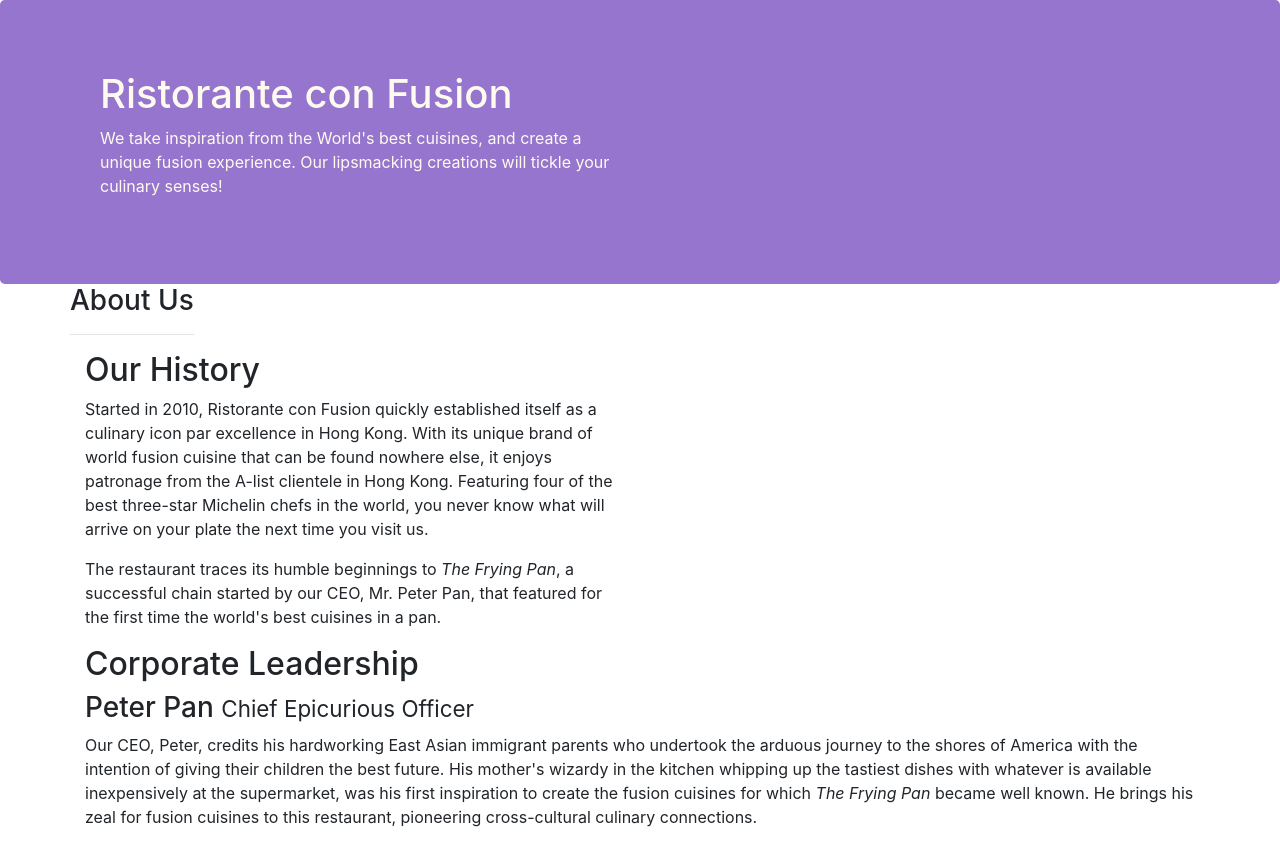
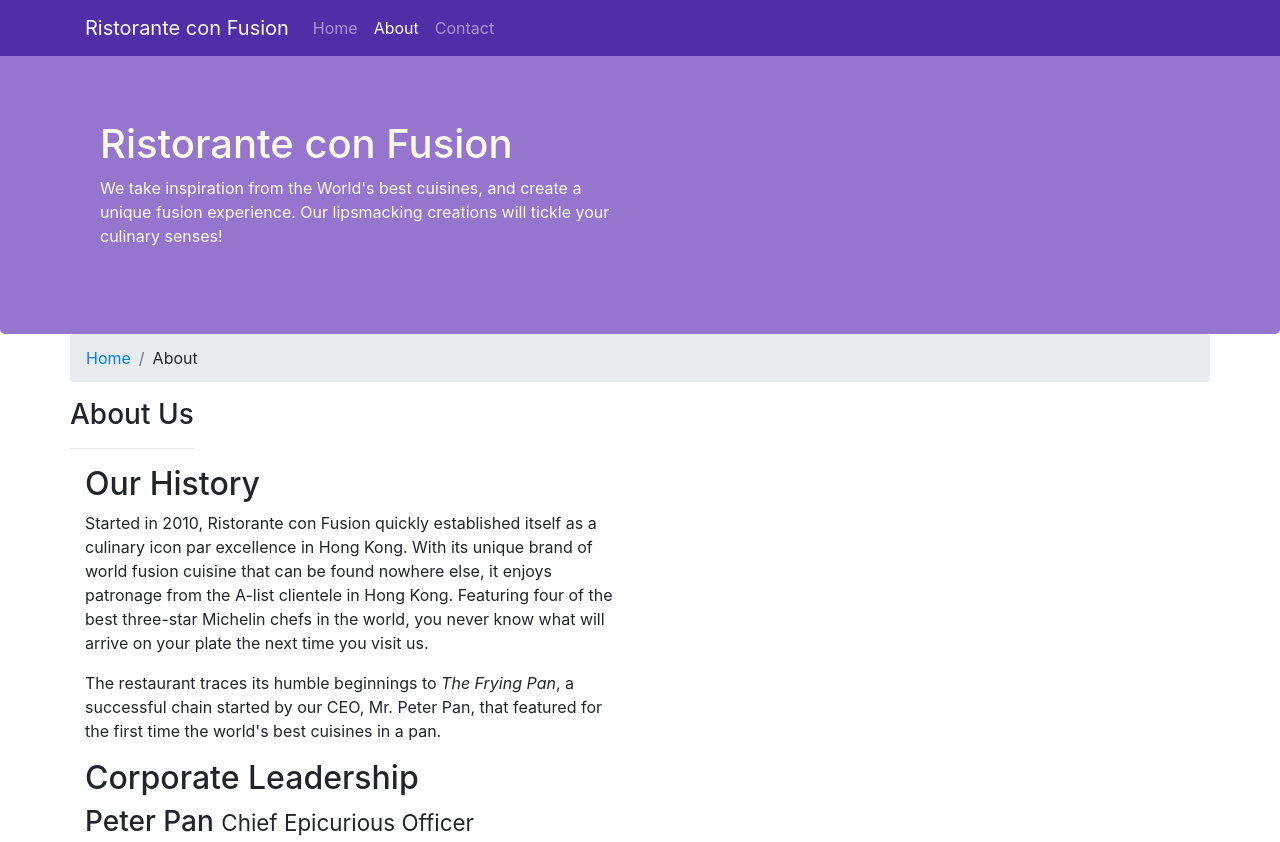
Before and after one commit to farzammalekzad/BT4, a website: page aboutus.html in a window 1280 px wide. Shown: the top 842 px of the page. Drawn offline with nearby package versions, Linux system fonts and the light colour scheme.

Commit message:
Navbar and Breadcrumbs

```diff
--- a/aboutus.html
+++ b/aboutus.html
@@ -16,7 +16,21 @@
 </head>
 
 <body>
-
+    <nav class="navbar navbar-dark fixed-top navbar-expand-sm">
+        <div class="container">
+            <button class="navbar-toggler" type="button" data-toggle="collapse" data-target="#Navbar">
+                <span class="navbar-toggler-icon"></span>
+            </button>
+            <a href="#" class="navbar-brand">Ristorante con Fusion</a>
+            <div class="collapse navbar-collapse" id="Navbar">
+                <ul class="navbar-nav mr-auto">
+                    <li class="nav-item"><a href="./index.html" class="nav-link">Home</a></li>
+                    <li class="nav-item active"><a href="#" class="nav-link">About</a></li>
+                    <li class="nav-item"><a href="#" class="nav-link">Contact</a></li>
+                </ul>
+            </div>
+        </div>
+    </nav>
     <header class="jumbotron">
         <div class="container">
             <div class="row row-header">
@@ -32,6 +46,10 @@
 
     <div class="container">
         <div class="row">
+            <ol class="col-12 breadcrumb">
+                <li class="breadcrumb-item"><a href="./index.html">Home</a></li>
+                <li class="breadcrumb-item">About</li>
+            </ol>
             <div>
                <h3>About Us</h3>
                <hr>
--- a/css/styles.css
+++ b/css/styles.css
@@ -28,3 +28,10 @@
     margin: 0px;
     color: #0f0f0f;
 }
+body {
+    padding: 50px 0px 0px 0px;
+    z-index: 0;
+}
+.navbar-dark {
+    background-color: #512DA8;
+}
```
Also changed, not shown: index.html (+17 -0 lines).
